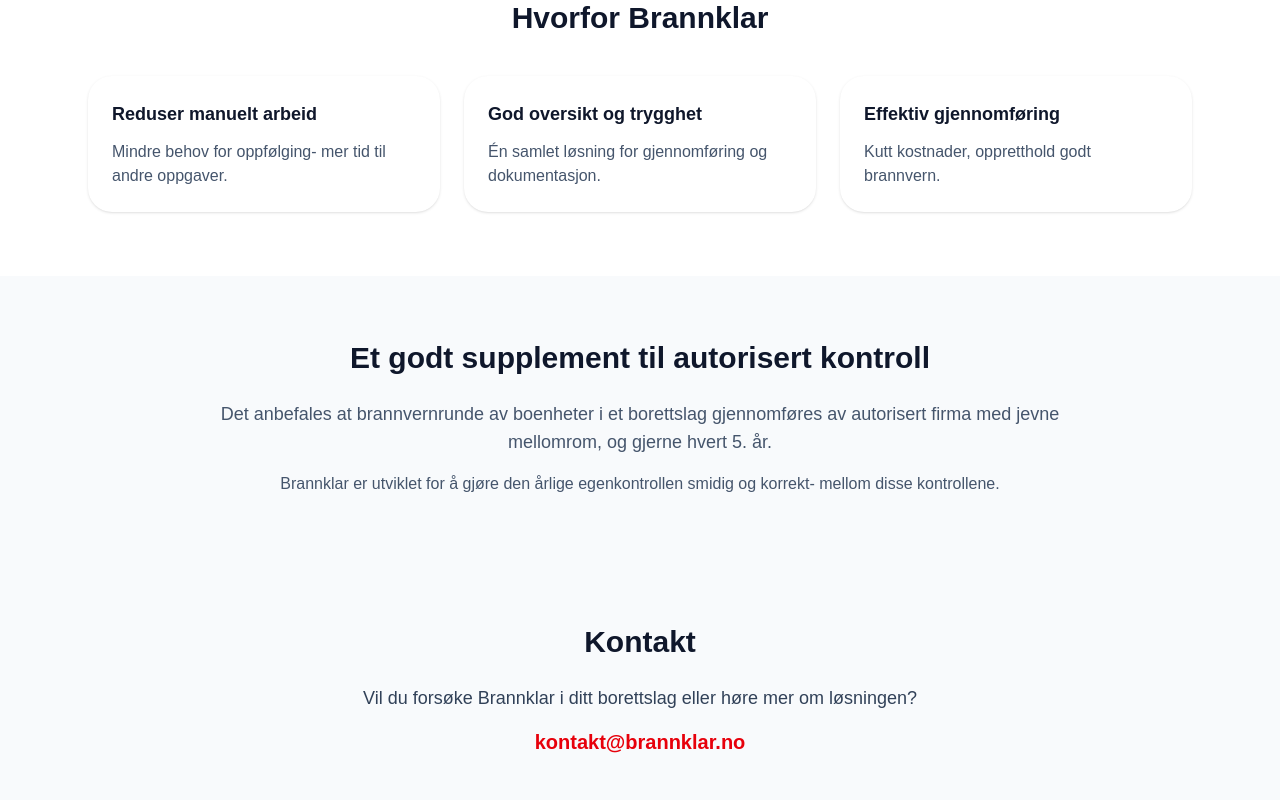
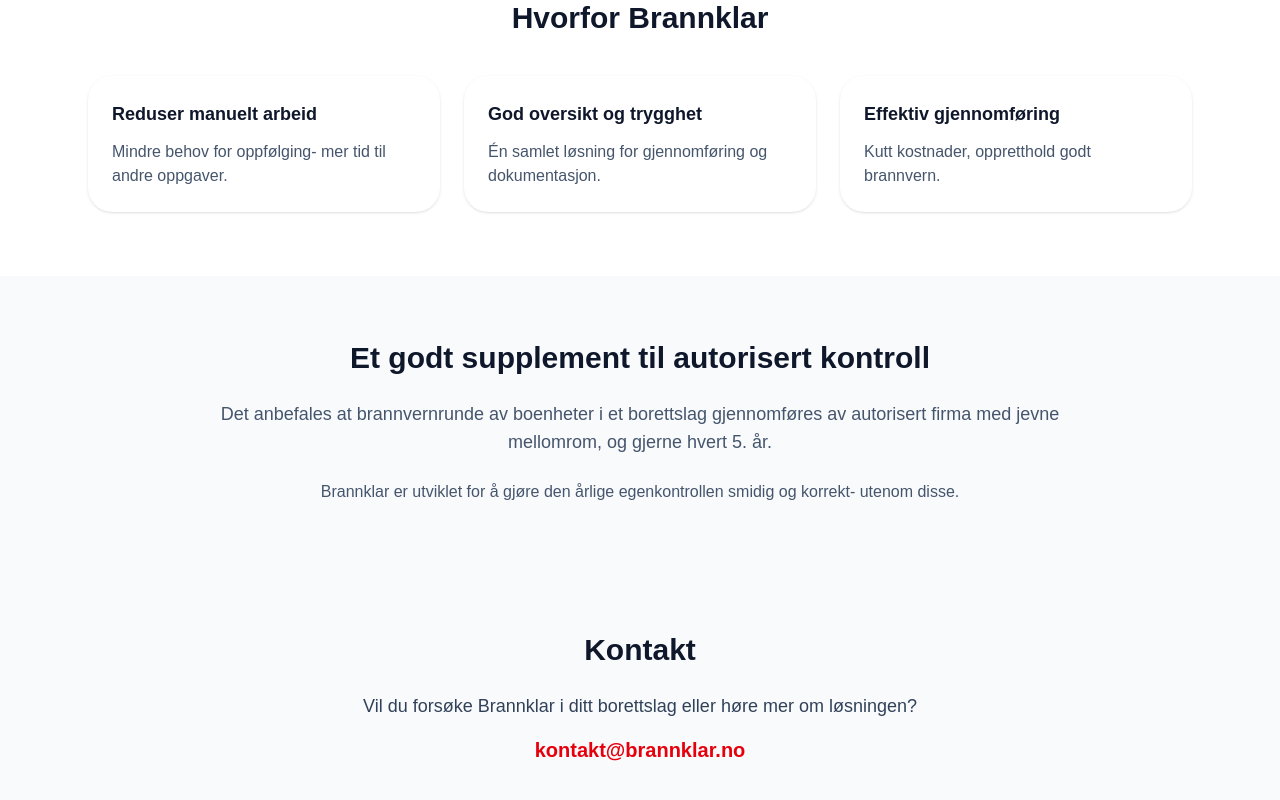
Before and after one commit to firesetgo/brannklar, a Next.js app: page / in a window 1280 px wide. Shown: the part 1026-1826 px from the top of the page. Built offline with nearby package versions, Linux system fonts and the light colour scheme.

Commit message:
La til trust signal om autorisert kontroll

```diff
--- a/app/page.tsx
+++ b/app/page.tsx
@@ -151,8 +151,8 @@
       Det anbefales at brannvernrunde av boenheter i et borettslag gjennomføres av autorisert firma med jevne mellomrom, og gjerne hvert 5. år.
     </p>
 
-    <p className="mt-4 text-slate-600">
-      Brannklar er utviklet for å gjøre den årlige egenkontrollen smidig og korrekt- mellom disse kontrollene.
+    <p className="mt-6 text-slate-600">
+      Brannklar er utviklet for å gjøre den årlige egenkontrollen smidig og korrekt- utenom disse.
     </p>
   </div>
 </section>
```
